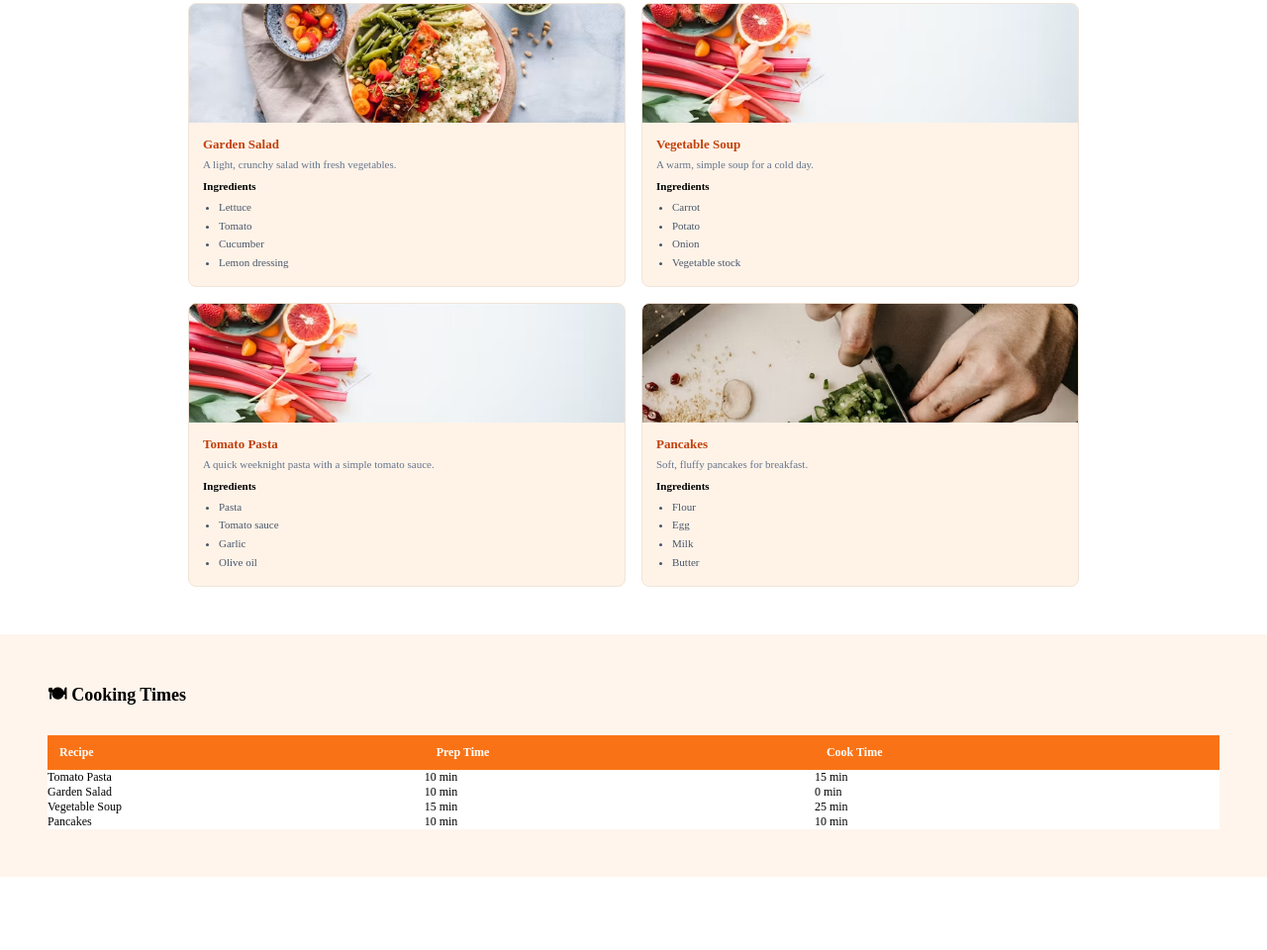
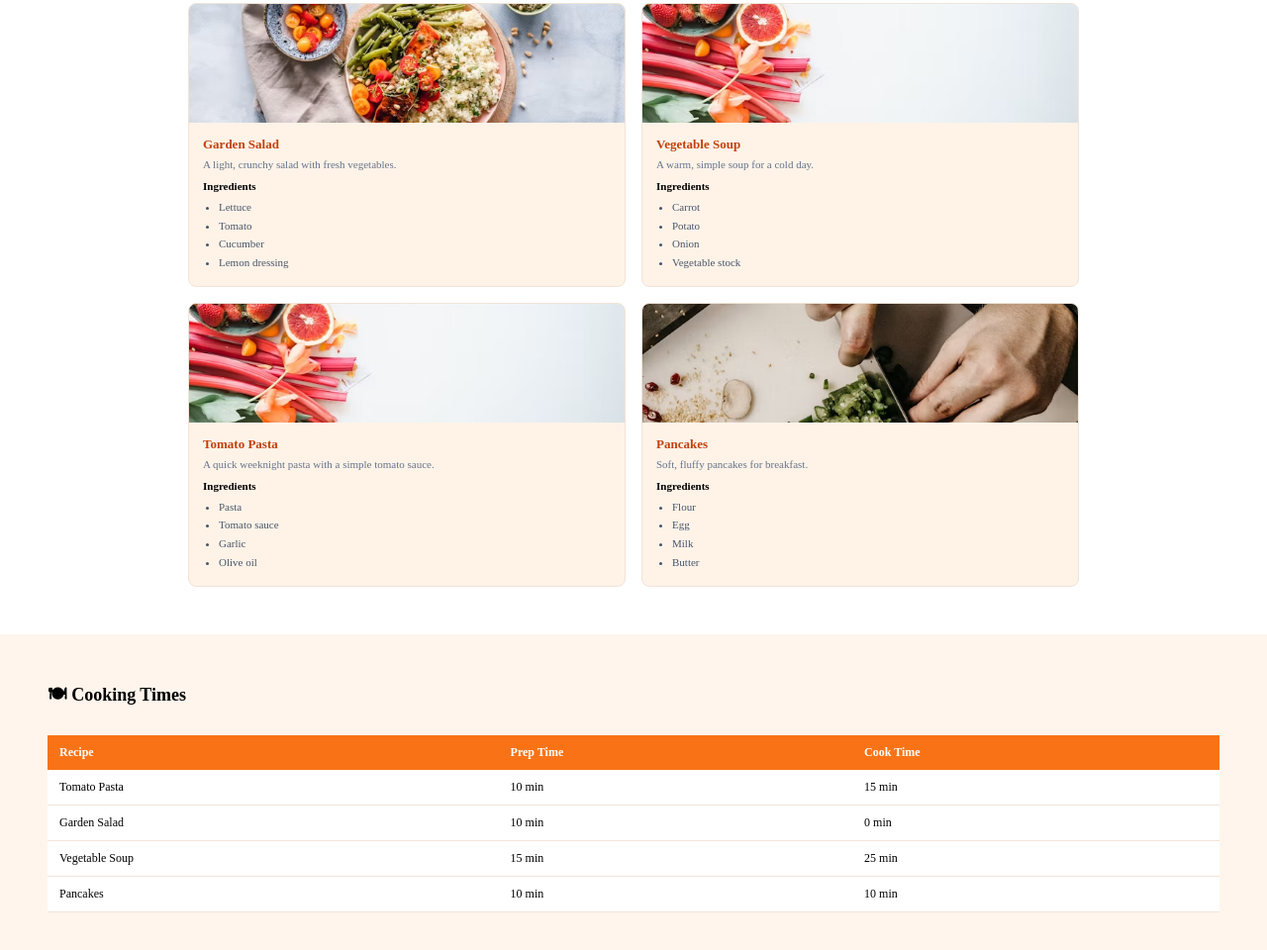
Before and after one commit to ahsanhabibs/recipe-cards, a plain HTML site: page cook/index.html in a window 1280 px wide. Shown: the part 349-1309 px from the top of the page at 99% size. Before the commit the page ends 1235 px from the top, so only its background shows below. Drawn offline with Linux system fonts and the light colour scheme.

Commit message:
third commit

```diff
--- a/cook/style.css
+++ b/cook/style.css
@@ -138,3 +138,7 @@ th {
   text-align: left;
   padding: 10px 12px;
 }
+td {
+  padding: 10px 12px;
+  border-bottom: 1px solid #f1e4d8;
+}
```
